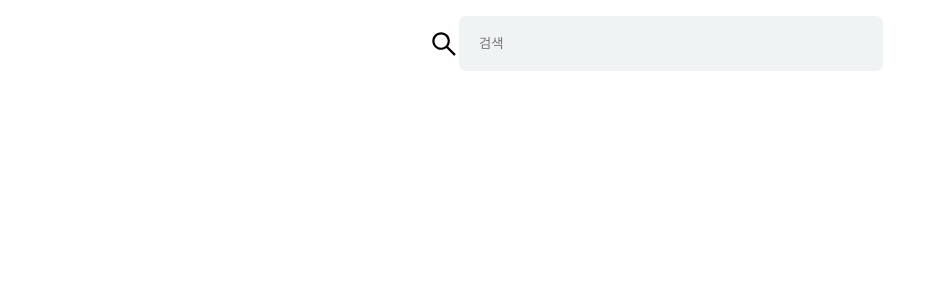
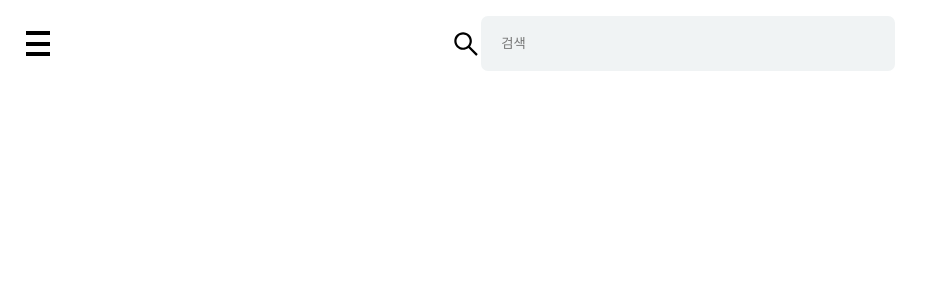
Before and after one commit to Vacobug/Vaco-Docs-client, a React app: page / in a window 1280 px wide. Shown: the top 300 px of the page, without its empty margins (0-932 px from the left). Built offline with nearby package versions, Linux system fonts and the light colour scheme.

Commit message:
Add hambuger component

```diff
--- /dev/null
+++ b/src/components/HamburgerButton/index.tsx
@@ -0,0 +1,32 @@
+import React, { MouseEvent } from "react";
+import styled from "styled-components";
+
+const Container = styled.div`
+  display: flex;
+  flex-direction: column;
+  justify-content: space-between;
+  margin-top: 15px;
+  margin-left: 10px;
+  height: 25px;
+  width: 25px;
+  cursor: pointer;
+`;
+
+const LineDiv = styled.div`
+  border: 2px solid black;
+`;
+
+function HamburgerButton() {
+  const handleClick = (event: MouseEvent<HTMLDivElement>): void => {
+  };
+
+  return (
+    <Container onClick={handleClick}>
+      <LineDiv />
+      <LineDiv />
+      <LineDiv />
+    </Container>
+  );
+}
+
+export default HamburgerButton;
--- a/src/components/TopNavbar/index.tsx
+++ b/src/components/TopNavbar/index.tsx
@@ -3,6 +3,7 @@ import styled from "styled-components";
 import { AiOutlineSearch } from "react-icons/ai";
 
 import TextInputWithIcon from "../TextInput/TextInputWithIcon";
+import HamburgerButton from "../HamburgerButton";
 
 const StyledNavbar = styled.article`
   display: flex;
@@ -20,6 +21,8 @@ function TopNavbar() {
 
   return (
     <StyledNavbar>
+      <HamburgerButton />
+
       <TextInputWithIcon
         text={text}
         placeholder="검색"
```
